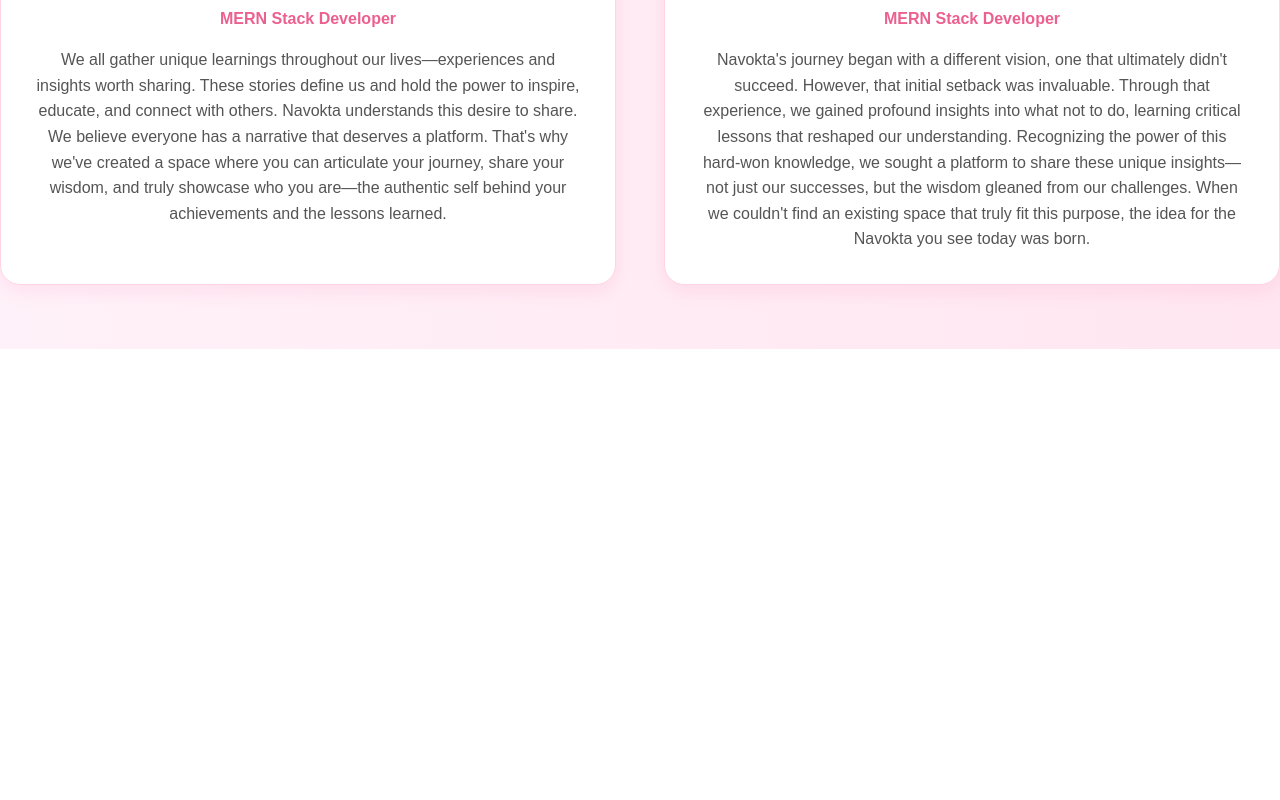
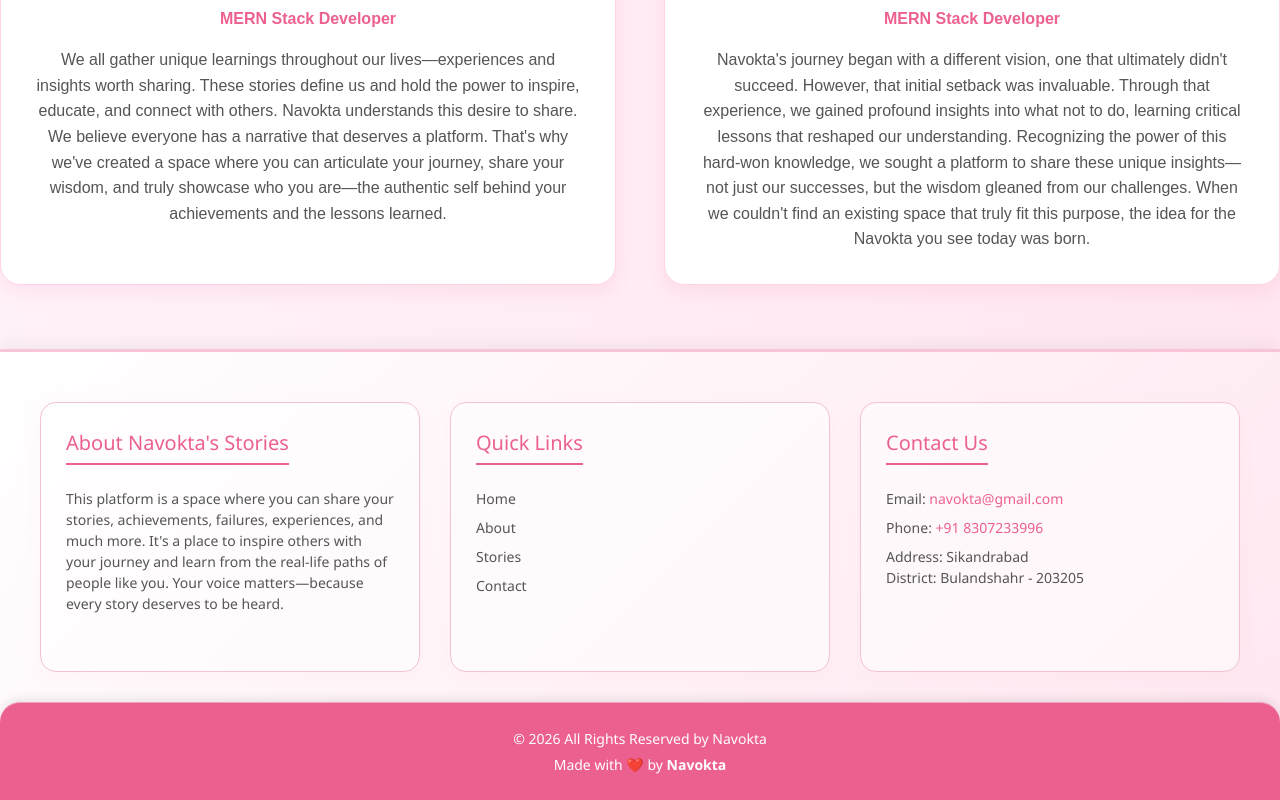
Before and after one commit to Sjain0018/navokta-story, a Next.js app: page / in a window 1280 px wide. Shown: the part 1419-2219 px from the top of the page. Before the commit the page ends 1768 px from the top, so only its background shows below. Built offline with nearby package versions, Linux system fonts and the light colour scheme; no server answers.

Commit message:
Footer Done

```diff
--- a/app/page.jsx
+++ b/app/page.jsx
@@ -2,6 +2,7 @@
 import HeroSection from "@/components/Home/HeroSection";
 import Stats from "@/components/Home/Stats";
 import Team from "@/components/Home/Team";
+import Footer from "@/components/Footer";
 
 export default function Page() {
   return (
@@ -10,6 +11,7 @@
       <HeroSection />
       <Stats />
       <Team />
+      <Footer />
     </>
   );
 }
--- /dev/null
+++ b/components/Footer.css
@@ -0,0 +1,129 @@
+/* 🌸 Elegant White-Pink Gradient Footer */
+.footer {
+  background: linear-gradient(135deg, #ffffff 0%, #ffe6f0 100%);
+  color: #333;
+  padding: 50px 0 0 0;
+  font-family: 'Segoe UI', Tahoma, Geneva, Verdana, sans-serif;
+  border-top: 3px solid #f8c4da;
+  box-shadow: 0 -5px 15px rgba(0, 0, 0, 0.05);
+  transition: background 0.3s ease;
+}
+
+.footer-content {
+  display: flex;
+  justify-content: space-between;
+  flex-wrap: wrap;
+  gap: 30px;
+  max-width: 1200px;
+  margin: auto;
+}
+
+.footer-box {
+  flex: 1;
+  min-width: 250px;
+  background: rgba(255, 255, 255, 0.6);
+  padding: 25px;
+  border-radius: 16px;
+  border: 1px solid #f3c2d3;
+  box-shadow: 0 4px 20px rgba(249, 201, 219, 0.1);
+  transition: all 0.3s ease;
+  /* backdrop-filter: blur(5px); */
+}
+
+.footer-box:hover {
+  background: rgba(255, 255, 255, 0.8);
+  transform: translateY(-5px);
+  box-shadow: 0 6px 25px rgba(249, 201, 219, 0.15);
+}
+
+.footer-box h3 {
+  font-size: 20px;
+  margin-bottom: 15px;
+  border-bottom: 2px solid #ec6090;
+  display: inline-block;
+  padding-bottom: 5px;
+  color: #ec6090;
+}
+
+.footer-box p,
+.footer-box li {
+  font-size: 14px;
+  color: #555;
+  margin: 8px 0;
+}
+
+.footer-box ul {
+  list-style: none;
+  padding: 0;
+}
+
+.footer-box ul li a {
+  color: #555;
+  text-decoration: none;
+  transition: color 0.3s ease;
+}
+
+.footer-box ul li a:hover {
+  color: #ec6090;
+}
+
+/* 📱 Social Media Icons */
+.social-icons {
+  display: flex;
+  justify-content: start;
+  gap: 20px;
+  padding-top: 1.5rem;
+}
+
+.social-icons i {
+  transform: scale(1.4);
+  transition: transform 0.3s ease, color 0.3s ease;
+  color: #666;
+}
+
+.social-icons i:hover {
+  transform: scale(1.6);
+  color: #ec6090;
+}
+
+/* 📌 Footer Bottom - Highlighted */
+.footer-bottom {
+  text-align: center;
+  margin-top: 30px;
+  font-size: 14px;
+  border-top: 1px solid #f0a3c1;
+  padding: 20px 2px;
+  background-color: #ec6090;
+  color: white;
+  border-top-left-radius: 20px;
+  border-top-right-radius: 20px;
+  box-shadow: 0 -2px 12px rgba(0, 0, 0, 0.1);
+  /* bottom: -8px; */
+}
+
+.footer-bottom p {
+  margin: 5px 0;
+}
+
+.footer-bottom a {
+  color: #fff;
+  font-weight: bold;
+  text-decoration: none;
+}
+
+.footer-bottom a:hover {
+  text-decoration: underline;
+}
+
+/* 📱 Responsive Adjustments */
+@media screen and (max-width: 600px) {
+  .footer-content {
+    flex-direction: column;
+    align-items: center;
+    padding: 0 20px;
+  }
+
+  .social-icons {
+    justify-content: center;
+  }
+}
--- /dev/null
+++ b/components/Footer.jsx
@@ -0,0 +1,103 @@
+import Link from "next/link";
+import "./Footer.css";
+
+export default function Footer() {
+  const currentYear = new Date().getFullYear();
+
+  return (
+    <footer className="footer">
+      <div className="footer-content">
+        {/* About Section */}
+        <div className="footer-box footer-about des">
+          <h3 className="footer-txt">About Navokta's Stories</h3>
+
+          <p>
+            This platform is a space where you can share your stories,
+            achievements, failures, experiences, and much more. It's a place to
+            inspire others with your journey and learn from the real-life paths
+            of people like you. Your voice matters—because every story deserves
+            to be heard.
+          </p>
+
+          <div className="social-icons" style={{ display: "flex" }}>
+            <i className="fa-brands fa-facebook"></i>
+            <i className="fa-brands fa-twitter"></i>
+            <i className="fa-brands fa-instagram"></i>
+            <i className="fa-brands fa-linkedin"></i>
+          </div>
+        </div>
+
+        {/* Quick Links */}
+        <div className="footer-box des">
+          <h3 className="footer-txt">Quick Links</h3>
+
+          <ul>
+            <li>
+              <Link href="/">Home</Link>
+            </li>
+
+            <li>
+              <Link href="/about">About</Link>
+            </li>
+
+            <li>
+              <Link href="/story">Stories</Link>
+            </li>
+
+            <li>
+              <Link href="/contact">Contact</Link>
+            </li>
+          </ul>
+        </div>
+
+        {/* Contact Info */}
+        <div className="footer-box des">
+          <h3 className="footer-txt">Contact Us</h3>
+
+          <p>
+            Email:{" "}
+            <a
+              href="mailto:navokta@gmail.com"
+              style={{ textDecoration: "none", color: "#ec6090" }}
+            >
+              navokta@gmail.com
+            </a>
+          </p>
+
+          <p>
+            Phone:{" "}
+            <a
+              href="tel:+918307233996"
+              style={{ textDecoration: "none", color: "#ec6090" }}
+            >
+              +91 8307233996
+            </a>
+          </p>
+
+          <p>
+            Address: Sikandrabad
+            <br />
+            District: Bulandshahr - 203205
+          </p>
+        </div>
+      </div>
+
+      {/* Bottom Footer */}
+      <div className="footer-bottom des">
+        <p>&copy; {currentYear} All Rights Reserved by Navokta</p>
+
+        <p>
+          Made with ❤️ by{" "}
+          <a
+            href="https://www.navokta.com"
+            target="_blank"
+            rel="noopener noreferrer"
+            style={{ textDecoration: "none", color: "white" }}
+          >
+            <strong>Navokta</strong>
+          </a>
+        </p>
+      </div>
+    </footer>
+  );
+}
```
